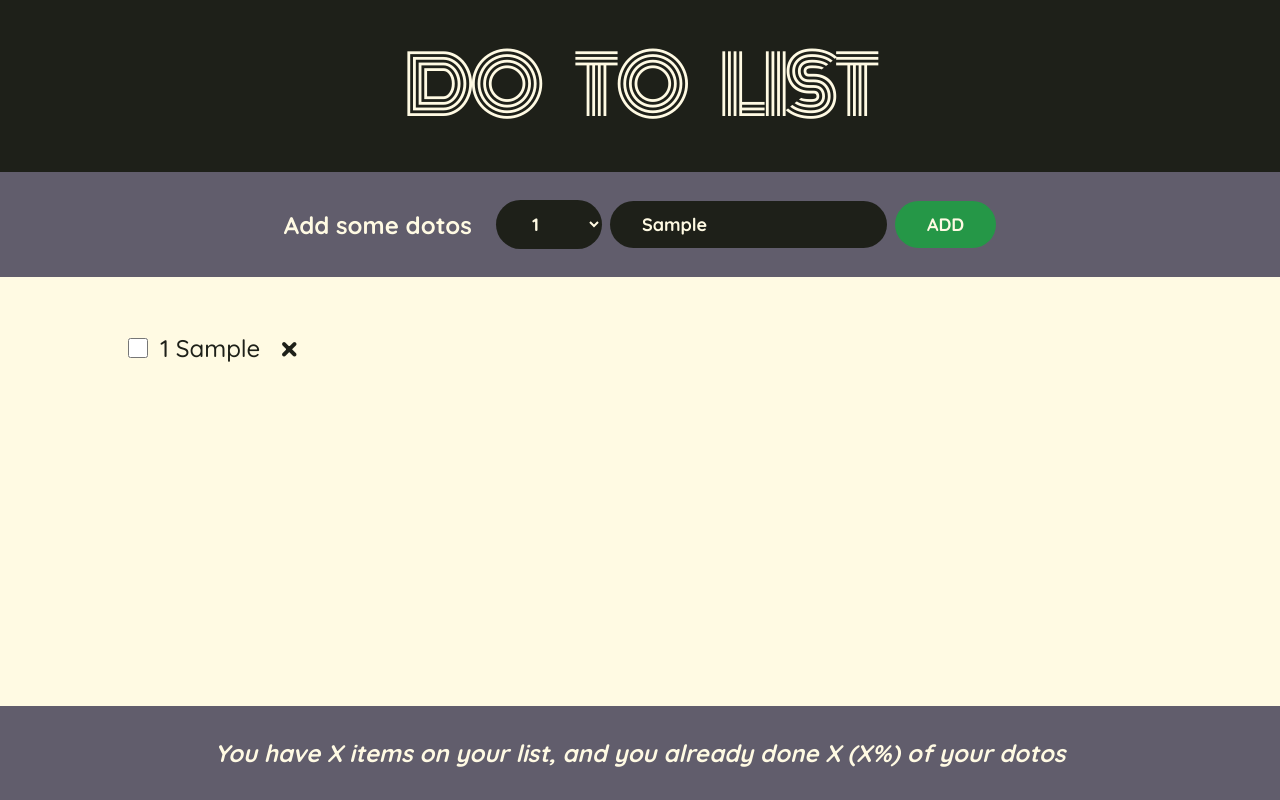
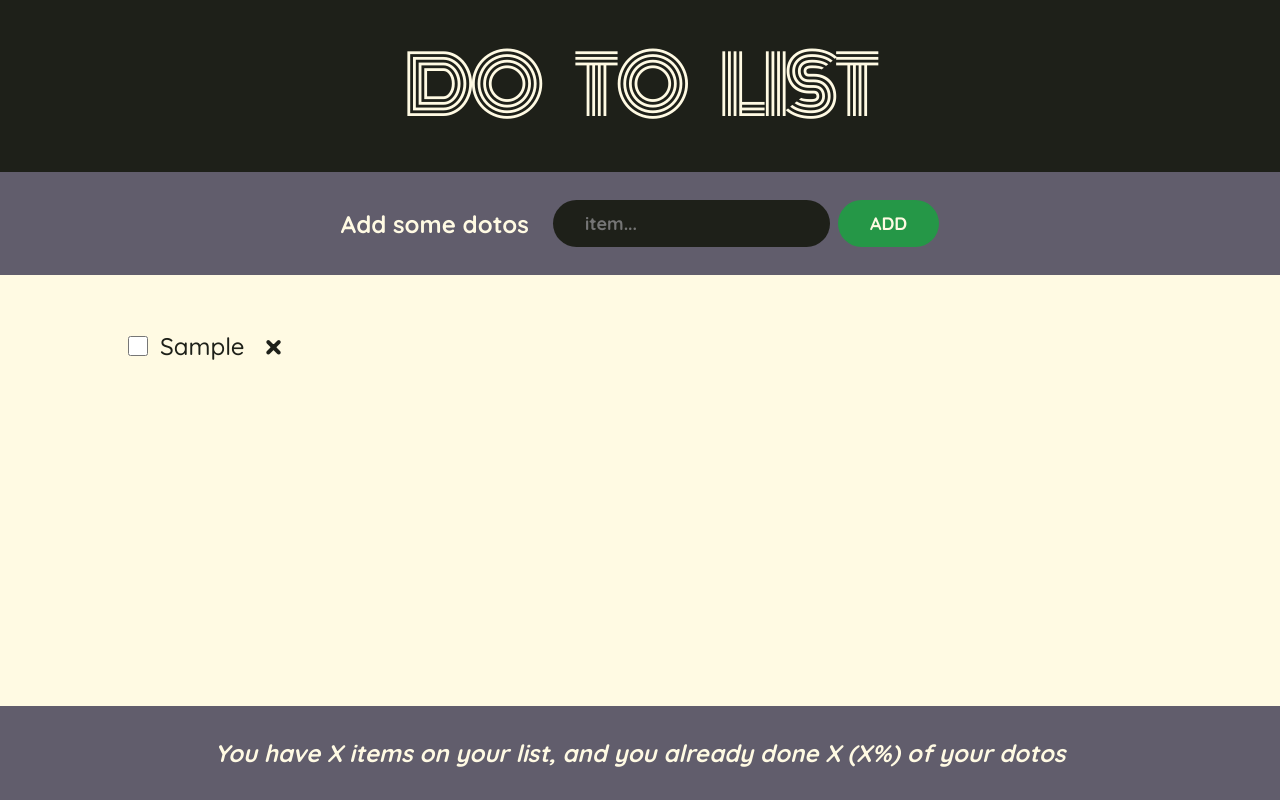
Before and after one commit to stpkkk/do-to-list, a React (Create React App) app: page / in a window 1280 px wide. Both pictures are taken after typing "Sample" into the empty fields and a click on the button "ADD". Built offline with nearby package versions, Linux system fonts and the light colour scheme.

Commit message:
update: remove select quantity

```diff
--- a/src/components/Form.tsx
+++ b/src/components/Form.tsx
@@ -8,11 +8,6 @@ interface IForm {
 
 const Form: React.FC<IForm> = ({ setToDos, toDos }) => {
 	const [description, setDescription] = useState('')
-	const [quantity, setQuantity] = useState(1)
-
-	const handleQuantity = (e: any) => {
-		setQuantity(+e.target.value)
-	}
 
 	const handleDescription = (e: any) => {
 		setDescription(e.target.value)
@@ -21,26 +16,15 @@ const Form: React.FC<IForm> = ({ setToDos, toDos }) => {
 	const handleSubmit = (e: React.FormEvent) => {
 		e.preventDefault()
 
-		const newToDo = { id: Date.now(), description, quantity, packed: false }
+		const newToDo = { id: Date.now(), description, completed: false }
 
-		if (description && quantity) setToDos([...(toDos || []), newToDo])
+		if (description) setToDos([...(toDos || []), newToDo])
+		setDescription('')
 	}
 
 	return (
 		<form className='add-form' onSubmit={handleSubmit}>
 			<h3>Add some dotos</h3>
-			<select
-				name='quantity'
-				id='quantity'
-				value={quantity}
-				onChange={e => handleQuantity(e)}
-			>
-				{Array.from({ length: 20 }, (_, i: number) => i + 1).map(num => (
-					<option value={num} key={num}>
-						{num}
-					</option>
-				))}
-			</select>
 			<input
 				type='text'
 				placeholder='item...'
--- a/src/components/Item.tsx
+++ b/src/components/Item.tsx
@@ -16,8 +16,8 @@ const Item: React.FC<ItemProps> = ({ item, toDos, setToDos }) => {
 	return (
 		<li>
 			<input type='checkbox' />
-			<span style={item.packed ? { textDecoration: 'line-through' } : {}}>
-				{item.quantity} {item.description}
+			<span style={item.completed ? { textDecoration: 'line-through' } : {}}>
+				{item.description}
 			</span>
 			<button
 				onClick={() => onRemoveToDoClick(item)}
--- a/src/index.css
+++ b/src/index.css
@@ -107,6 +107,8 @@ input {
 .list li {
 	display: flex;
 	align-items: center;
+	word-wrap: break-word;
+	word-break: break-all;
 	gap: 1.2rem;
 }
 
@@ -114,6 +116,11 @@ input[type='checkbox'] {
 	height: 2rem;
 	width: 2rem;
 	accent-color: #615d6c;
+}
+
+.checkbox {
+	width: 2rem;
+	height: 2rem;
 }
 
 .list li button {
--- a/src/types/toDo.ts
+++ b/src/types/toDo.ts
@@ -1,6 +1,5 @@
 export interface IToDo {
 	id: number
 	description: string
-	quantity: number
-	packed: boolean
+	completed: boolean
 }
```
